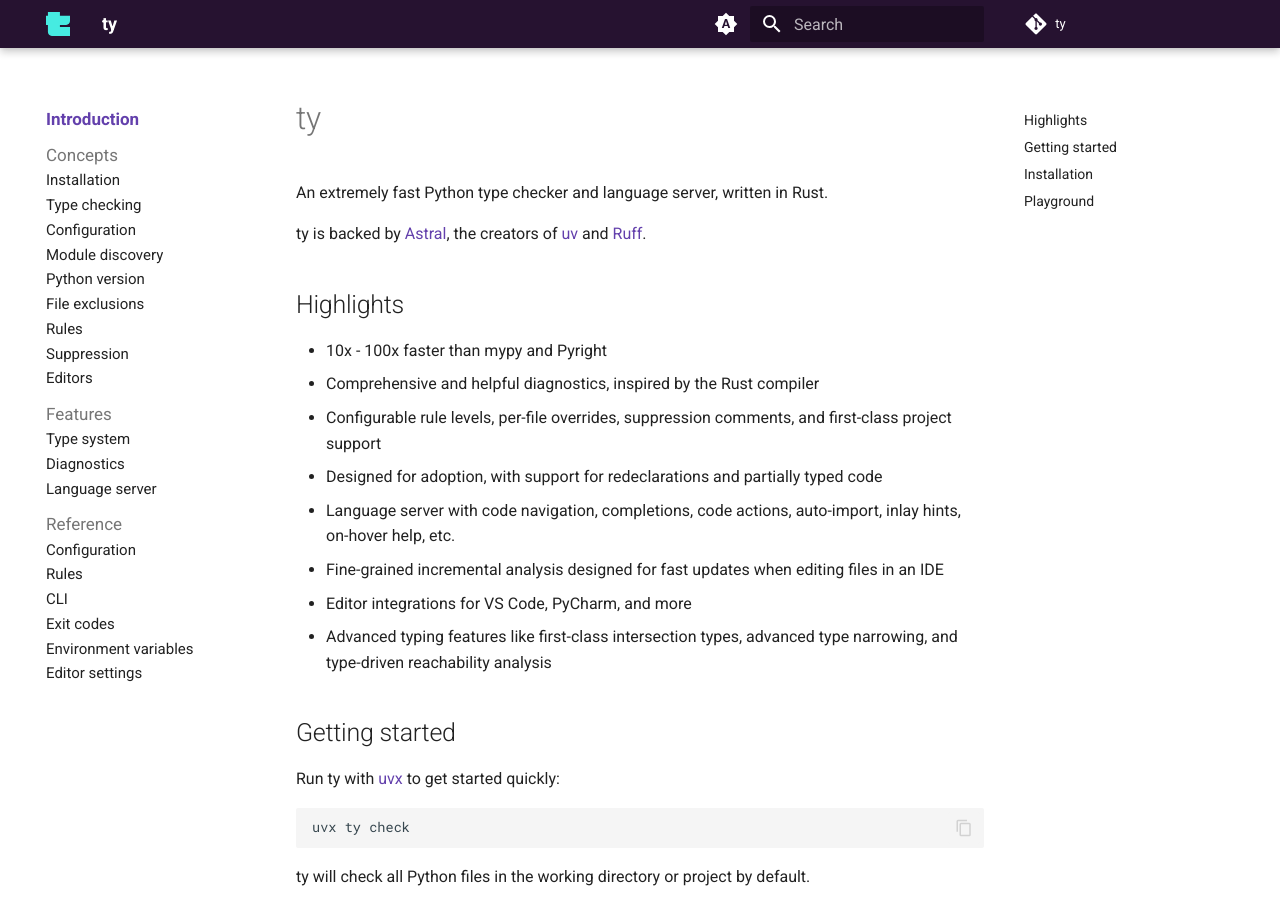
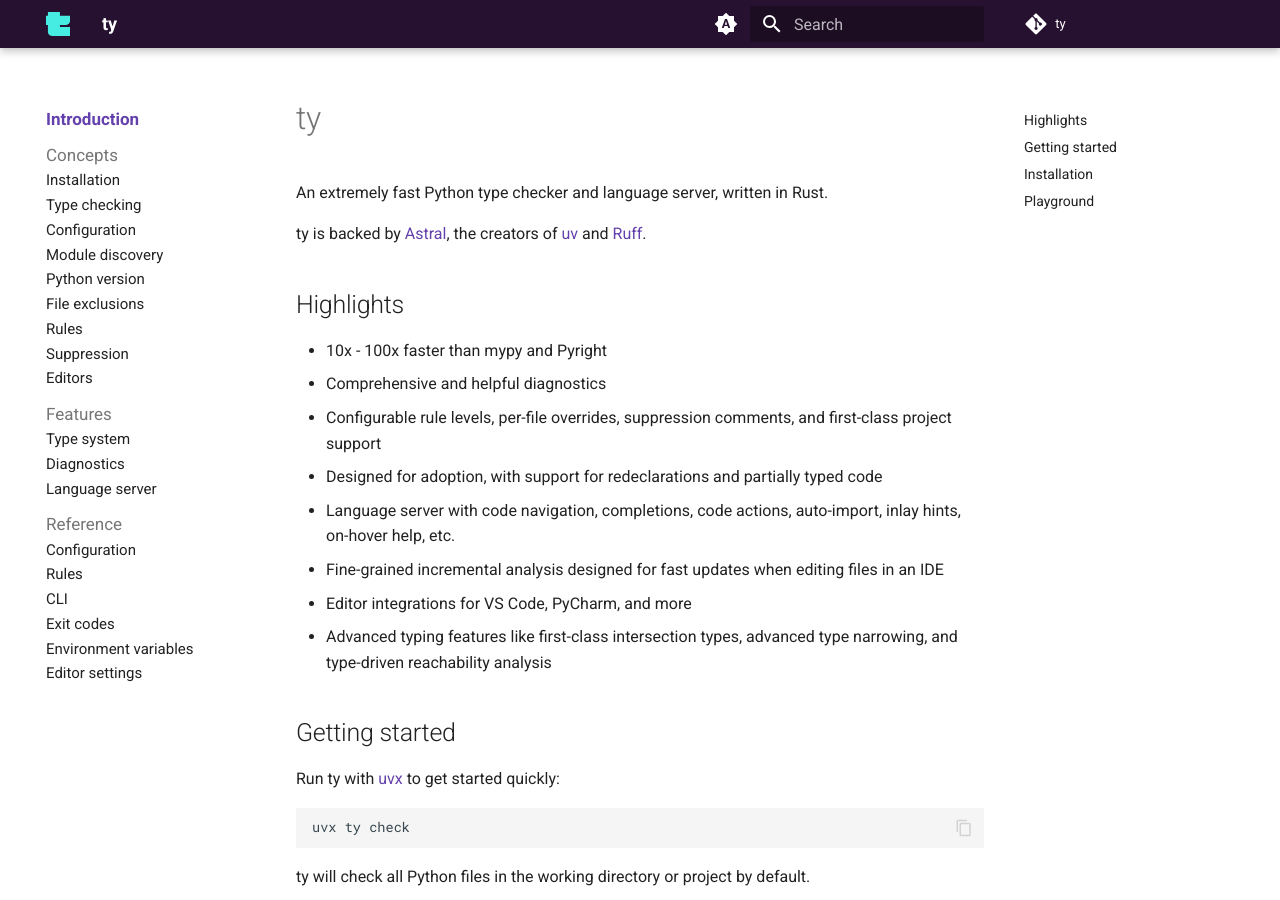
Before and after one commit to astral-sh/ty, an MkDocs documentation site: the page built from docs/index.md, in a window 1280 px wide and 900 px high. Built offline with MkDocs 1.6.1 and Material for MkDocs 9.7.7, drawn with Linux system fonts in a browser that asks for light colours; comment, search, counter and statistics services are not loaded.

Commit message:
Remove "inspired by the Rust compiler

```diff
--- a/docs/index.md
+++ b/docs/index.md
@@ -8,7 +8,7 @@
 ## Highlights
 
 - 10x - 100x faster than mypy and Pyright
-- Comprehensive and helpful diagnostics, inspired by the Rust compiler
+- Comprehensive and helpful diagnostics
 - Configurable rule levels, per-file overrides, suppression comments, and first-class project support
 - Designed for adoption, with support for redeclarations and partially typed code
 - Language server with code navigation, completions, code actions, auto-import, inlay hints, on-hover help, etc.
```
Also changed, not shown: README.md (+1 -1 lines).
